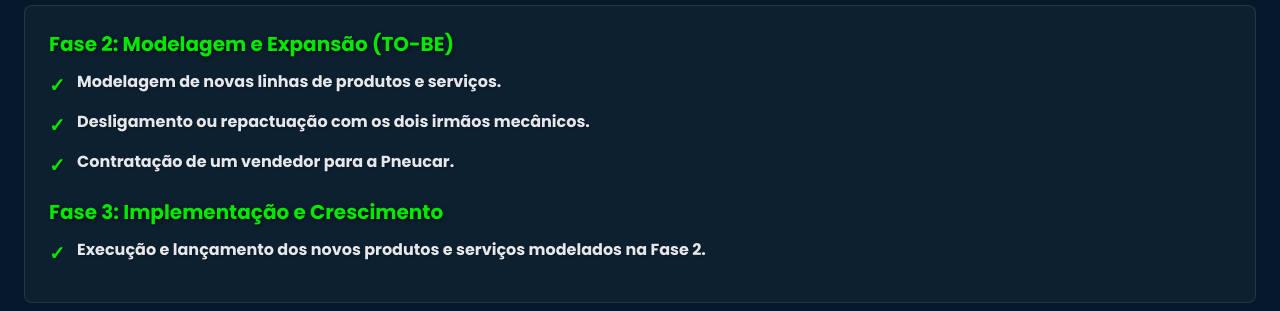
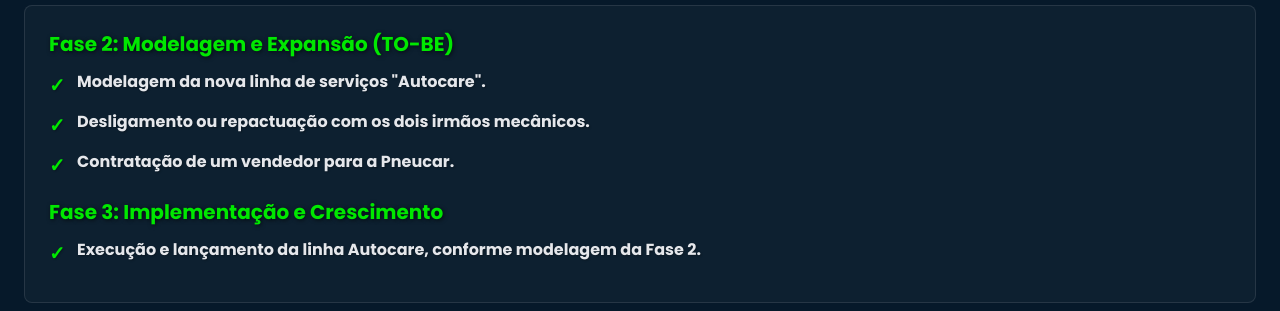
Before and after one commit to Clebito2/pneucar2, a plain HTML site: page index.html in a window 1280 px wide. Shown: the part 907-1218 px from the top of the page. Drawn offline with nearby package versions, Linux system fonts and the light colour scheme.

Commit message:
Update index.html

```diff
--- a/index.html
+++ b/index.html
@@ -261,13 +261,13 @@
             <div class="card p-6 rounded-lg">
                 <h3 class="font-bold text-xl mb-3 text-brand-green">Fase 2: Modelagem e Expansão (TO-BE)</h3>
                 <ul class="task-list text-gray-200">
-                    <li><strong>Modelagem de novas linhas de produtos e serviços.</strong></li>
+                    <li><strong>Modelagem da nova linha de serviços "Autocare".</strong></li>
                     <li><strong>Desligamento ou repactuação com os dois irmãos mecânicos.</strong></li>
                     <li><strong>Contratação de um vendedor para a Pneucar.</strong></li>
                 </ul>
                 <h3 class="font-bold text-xl mt-6 mb-3 text-brand-green">Fase 3: Implementação e Crescimento</h3>
                 <ul class="task-list text-gray-200">
-                    <li><strong>Execução e lançamento dos novos produtos e serviços modelados na Fase 2.</strong></li>
+                    <li><strong>Execução e lançamento da linha Autocare, conforme modelagem da Fase 2.</strong></li>
                 </ul>
             </div>
         </section>
```
